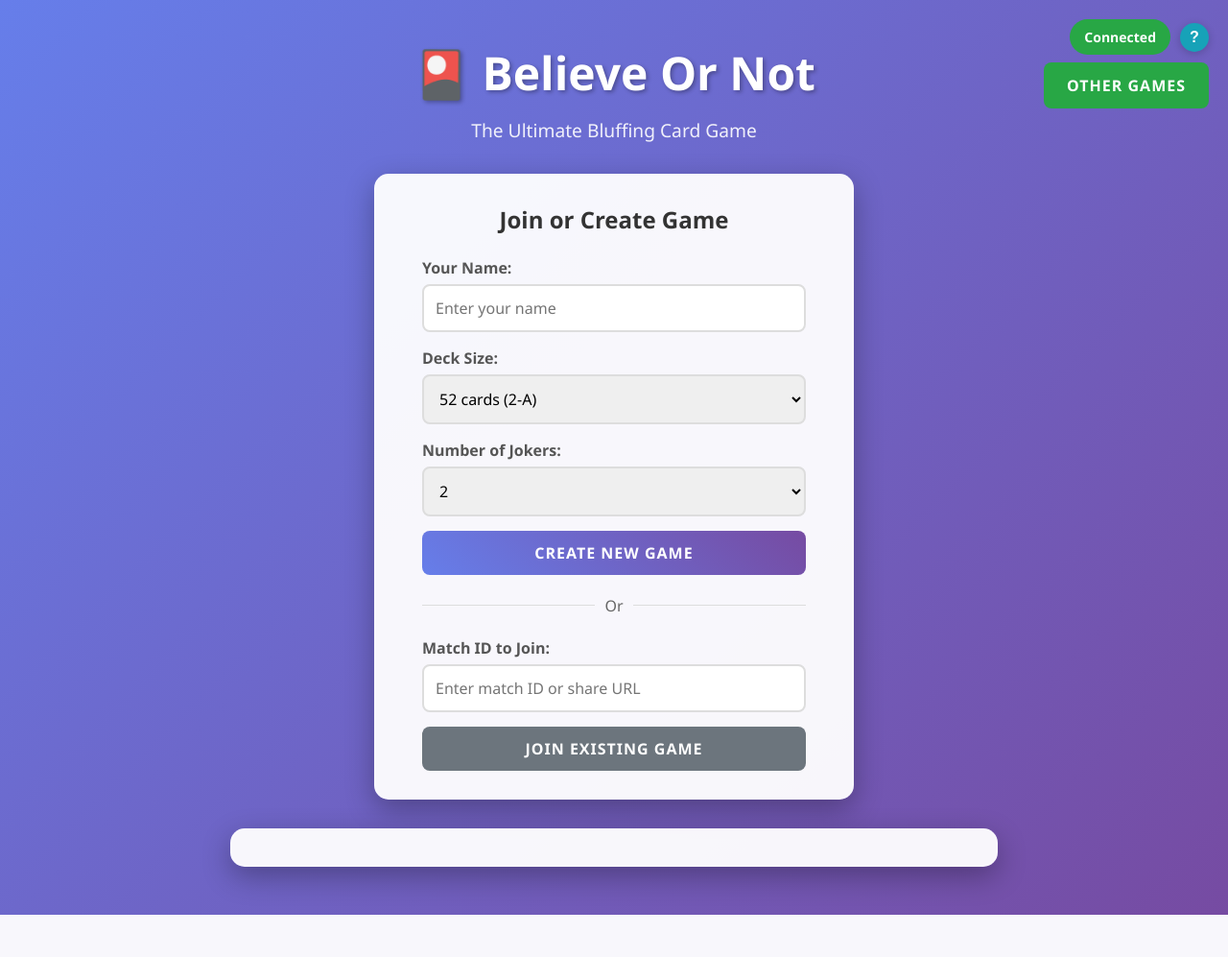
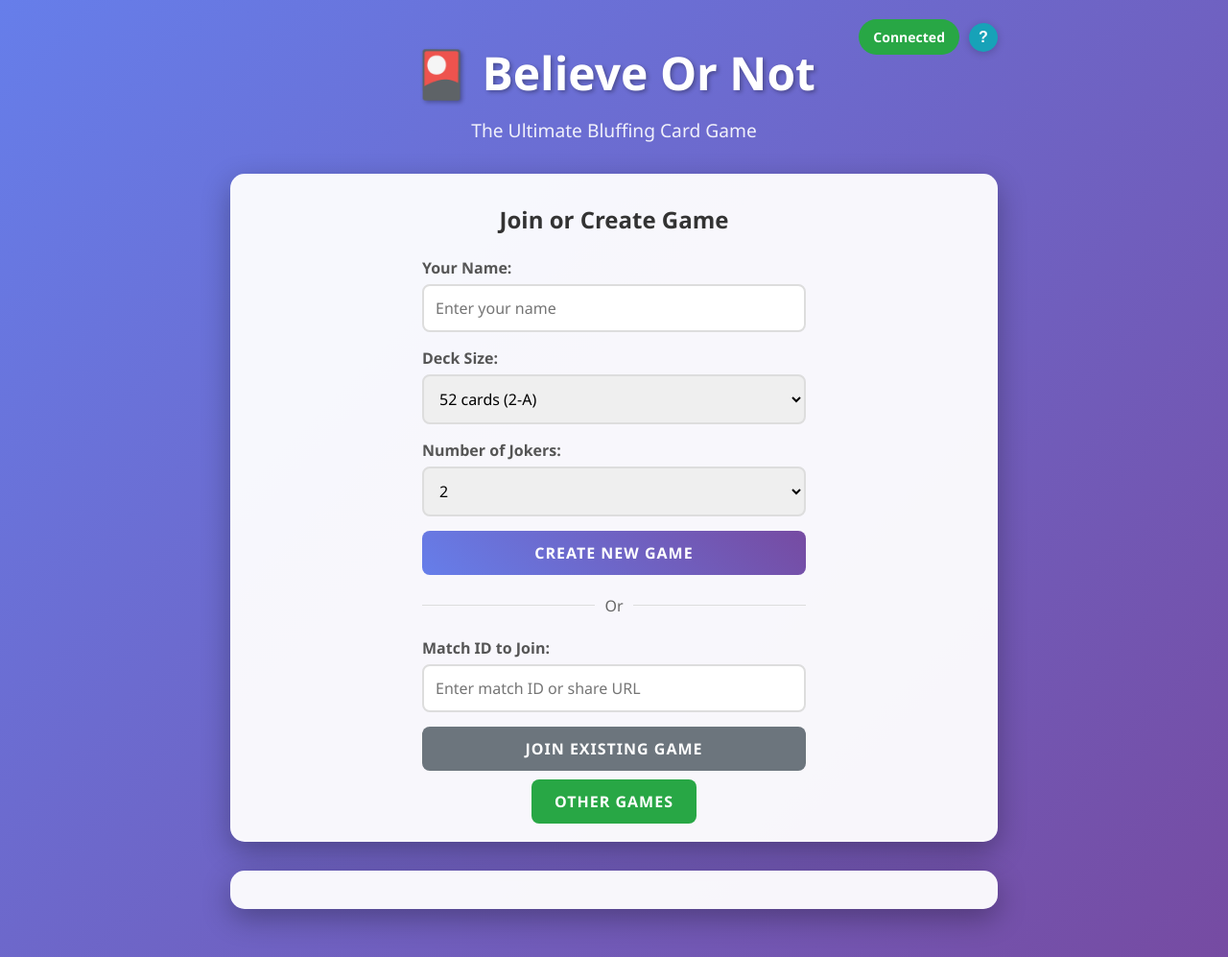
Before and after one commit to kkkmail/BelieveOrNot, an ASP.NET Core app: page /bon in a window 1280 px wide. Shown: the whole page at 96% size. Before the commit the page ends 953 px from the top, so only its background shows below. Run offline with ASP.NET Core 8, Linux system fonts and the light colour scheme.

Commit message:
20260211

```diff
--- a/Server/Endpoints/BonEndpoints.cs
+++ b/Server/Endpoints/BonEndpoints.cs
@@ -130,9 +130,10 @@ public static class BonEndpoints
             var html = await viewRenderer.RenderAllRegionsAsync(match, playerId.Value);
 
             // Append initial events to HTTP response (player has no SSE yet)
+            // Order: oldest first because afterbegin prepends each, so last appended = top
+            html += await viewRenderer.RenderEventLogEntryAsync(welcomeEvent);
+            html += await viewRenderer.RenderEventLogEntryAsync(createEvent);
             html += await viewRenderer.RenderEventLogEntryAsync(shareEvent);
-            html += await viewRenderer.RenderEventLogEntryAsync(createEvent);
-            html += await viewRenderer.RenderEventLogEntryAsync(welcomeEvent);
 
             return Results.Content(html, "text/html");
         }
--- a/Server/Pages/Bon/Index.cshtml
+++ b/Server/Pages/Bon/Index.cshtml
@@ -2,17 +2,6 @@
 @{
     ViewData["Title"] = "Believe Or Not";
 }
-
-<!-- Top Controls -->
-<div class="top-controls">
-    <div class="top-controls-row">
-        <div id="connection-status" class="connection-badge connected">Connected</div>
-        <button class="help-button" title="Game Rules &amp; Help"
-                onclick="document.getElementById('help-modal').showModal()">?</button>
-    </div>
-    <a href="/" class="btn btn-other-games">OTHER GAMES</a>
-    <div id="management-controls"></div>
-</div>
 
 <!-- Help Modal -->
 <dialog id="help-modal" class="help-modal">
@@ -33,6 +22,17 @@
         <button class="btn btn-secondary" onclick="document.getElementById('help-modal').close()">Close</button>
     </div>
 </dialog>
+
+<div class="page-container">
+    <!-- Top Controls (positioned within container) -->
+    <div class="top-controls">
+        <div class="top-controls-row">
+            <div id="connection-status" class="connection-badge connected">Connected</div>
+            <button class="help-button" title="Game Rules &amp; Help"
+                    onclick="document.getElementById('help-modal').showModal()">?</button>
+        </div>
+        <div id="management-controls"></div>
+    </div>
 
     <!-- Game Header -->
     <header class="game-header">
@@ -89,6 +89,9 @@
                         hx-include="#playerName, #matchIdJoin"
                         hx-swap="none">JOIN EXISTING GAME</button>
             </div>
+            <div style="text-align: center; margin-top: 20px;">
+                <a href="/" class="btn btn-other-games">OTHER GAMES</a>
+            </div>
         </section>
     </div>
 
@@ -114,3 +117,4 @@
         <div id="final-results"></div>
         <div id="help-content"></div>
     </section>
+</div>
--- a/Server/Pages/Bon/Partials/_EventLog.cshtml
+++ b/Server/Pages/Bon/Partials/_EventLog.cshtml
@@ -1,4 +1,2 @@
 @model BonViewModel
-<div id="event-log" hx-swap-oob="true">
-    <h3>Events</h3>
-</div>
+<div id="event-log" hx-swap-oob="true"></div>
--- a/Server/wwwroot/css/site.css
+++ b/Server/wwwroot/css/site.css
@@ -57,8 +57,8 @@ hr { border: none; border-top: 1px solid #ddd; margin: 0; }
 
 /* === Page Container === */
 
-.container {
-    max-width: 1200px;
+.page-container {
+    max-width: 800px;
     margin: 0 auto;
     position: relative;
 }
@@ -66,9 +66,9 @@ hr { border: none; border-top: 1px solid #ddd; margin: 0; }
 /* === Top Controls === */
 
 .top-controls {
-    position: fixed;
-    top: 20px;
-    right: 20px;
+    position: absolute;
+    top: 0;
+    right: 0;
     display: flex;
     flex-direction: column;
     align-items: flex-end;
@@ -215,8 +215,7 @@ hr { border: none; border-top: 1px solid #ddd; margin: 0; }
     padding: 30px;
     border-radius: 15px;
     box-shadow: 0 10px 30px rgba(0,0,0,0.3);
-    max-width: 500px;
-    margin: 0 auto 30px;
+    margin: 0 0 30px;
 }
 
 .setup-form {
@@ -348,8 +347,7 @@ hr { border: none; border-top: 1px solid #ddd; margin: 0; }
     padding: 20px 30px;
     border-radius: 15px;
     box-shadow: 0 10px 30px rgba(0,0,0,0.3);
-    max-width: 800px;
-    margin: 0 auto 30px;
+    margin: 0 0 30px;
     display: flex;
     flex-direction: column;
     gap: 12px;
@@ -392,12 +390,17 @@ hr { border: none; border-top: 1px solid #ddd; margin: 0; }
 }
 
 .match-id-section code {
-    font-size: 0.85rem;
+    font-size: 0.75rem;
     background: #fff;
     padding: 2px 6px;
     border-radius: 4px;
-    word-break: break-all;
     user-select: all;
+    max-width: 200px;
+    overflow: hidden;
+    text-overflow: ellipsis;
+    white-space: nowrap;
+    display: inline-block;
+    vertical-align: middle;
 }
 
 .btn-copy {
@@ -927,9 +930,7 @@ hr { border: none; border-top: 1px solid #ddd; margin: 0; }
 
 @media (max-width: 768px) {
     .top-controls {
-        top: 10px;
-        right: 10px;
-        gap: 8px;
+        gap: 6px;
     }
 
     .connection-badge {
```
Also changed, not shown: specs/errors/bon-v001-e002-new-game-page-error-04.png (added). Lines whose indentation alone changed are shown as unchanged.
